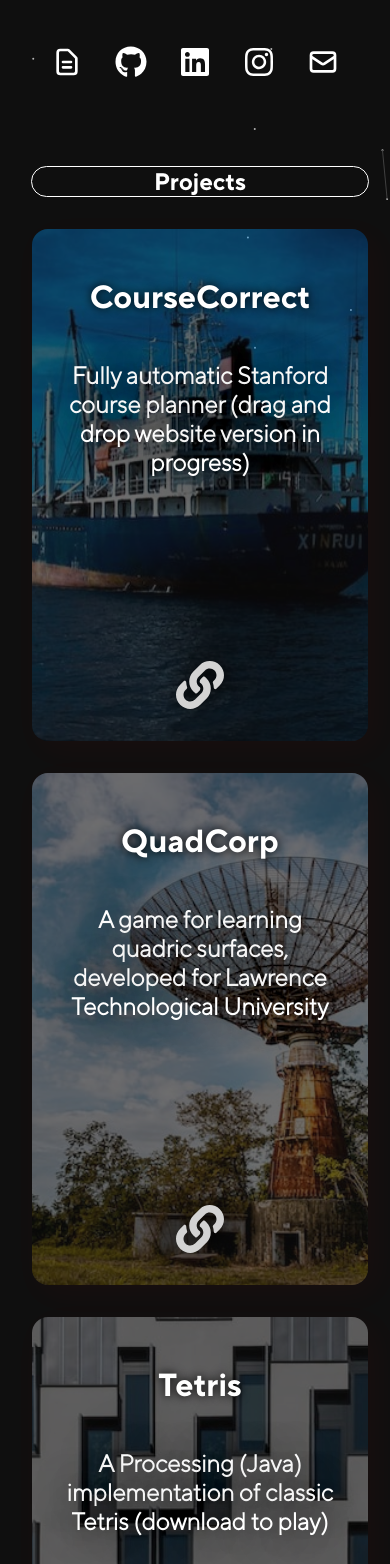
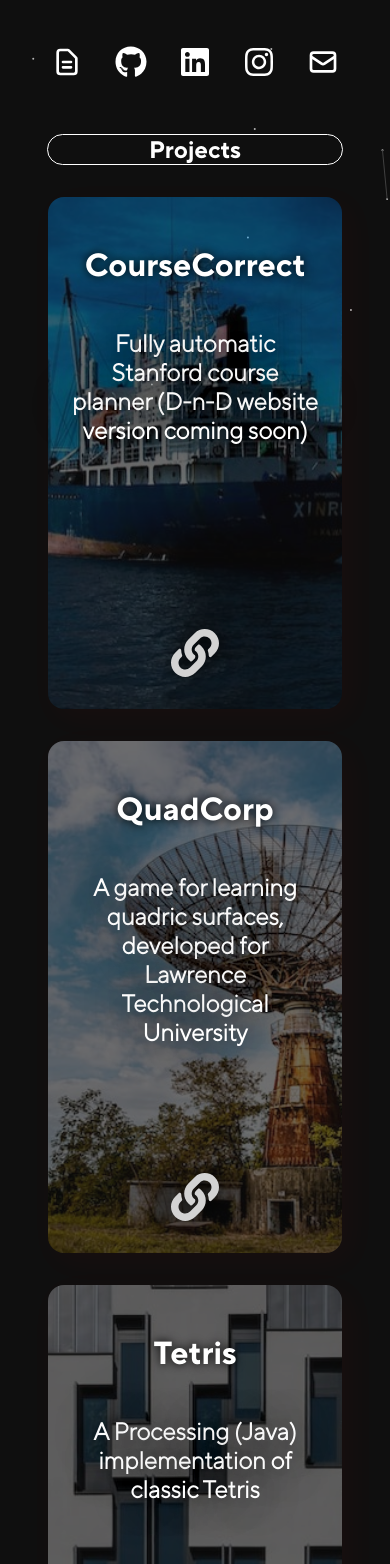
Before and after one commit to SambhavG/SambhavG.github.io, a React (Create React App) app: page / in a window 390 px wide. Shown: the part 436-2000 px from the top of the page. Built offline with nearby package versions, Linux system fonts and the light colour scheme.

Commit message:
Mobile edits

```diff
--- a/src/ProjectData.js
+++ b/src/ProjectData.js
@@ -4,7 +4,7 @@
     content: [
       {
         title: "CourseCorrect",
-        description: "Fully automatic Stanford course planner (drag and drop website version in progress)",
+        description: "Fully automatic Stanford course planner (D-n-D website version coming soon)",
         type: "Project",
         link: "https://docs.google.com/spreadsheets/d/1X9iY5XCuGhKlC7naAwh5V8DXgcBuF_0CDZb-c86GeY8/edit?usp=sharing",
         image: process.env.PUBLIC_URL + "/image_ship.jpg",
@@ -18,7 +18,7 @@
       },
       {
         title: "Tetris",
-        description: "A Processing (Java) implementation of classic Tetris (download to play)",
+        description: "A Processing (Java) implementation of classic Tetris",
         type: "Project",
         link: "https://github.com/SambhavG/Classic-Tetris",
         image: process.env.PUBLIC_URL + "/image_tetris.jpg",
--- a/src/card.css
+++ b/src/card.css
@@ -4,7 +4,7 @@
   justify-content: center;
 }
 
-.project-image{
+.project-image {
   width: 100%;
   height: 100%;
   object-fit: cover;
--- a/src/stack.css
+++ b/src/stack.css
@@ -4,7 +4,7 @@
   align-items: center;
   justify-content: center;
   width: 100%;
-  margin: 2em;
+  padding: 0 3em;
   gap: 2em;
 }
 
--- a/src/stackCard.css
+++ b/src/stackCard.css
@@ -1,6 +1,5 @@
 .stack-project-container {
   width: 100%;
-  padding: 0 3em;
   height: 32em;
   justify-content: center;
 }
```
